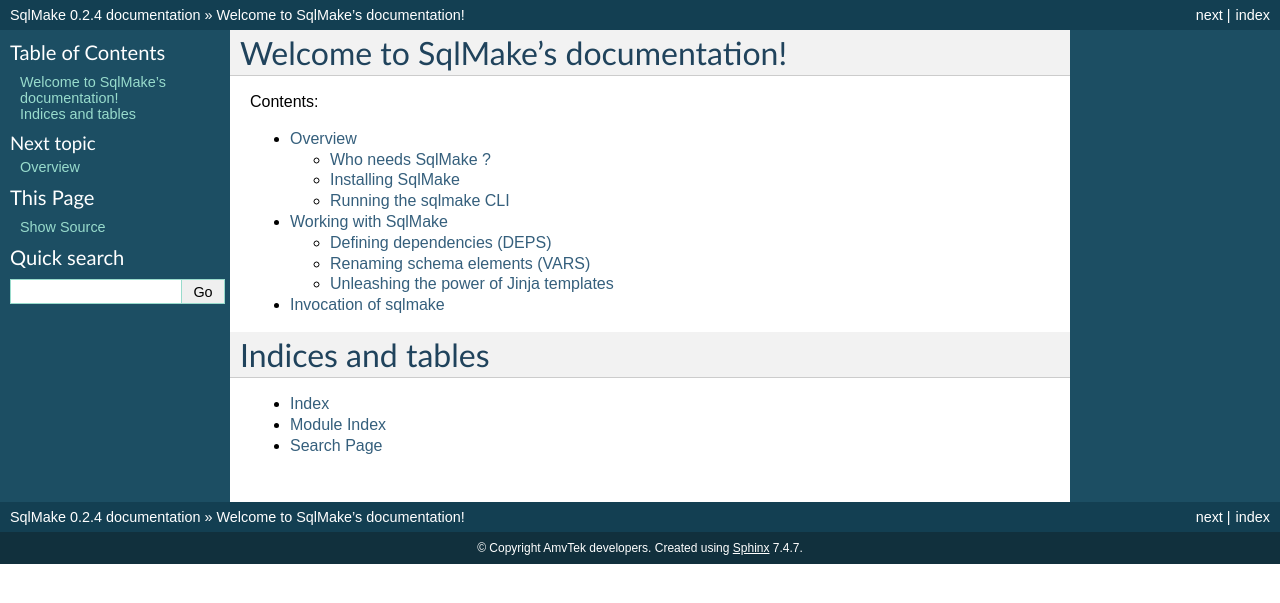
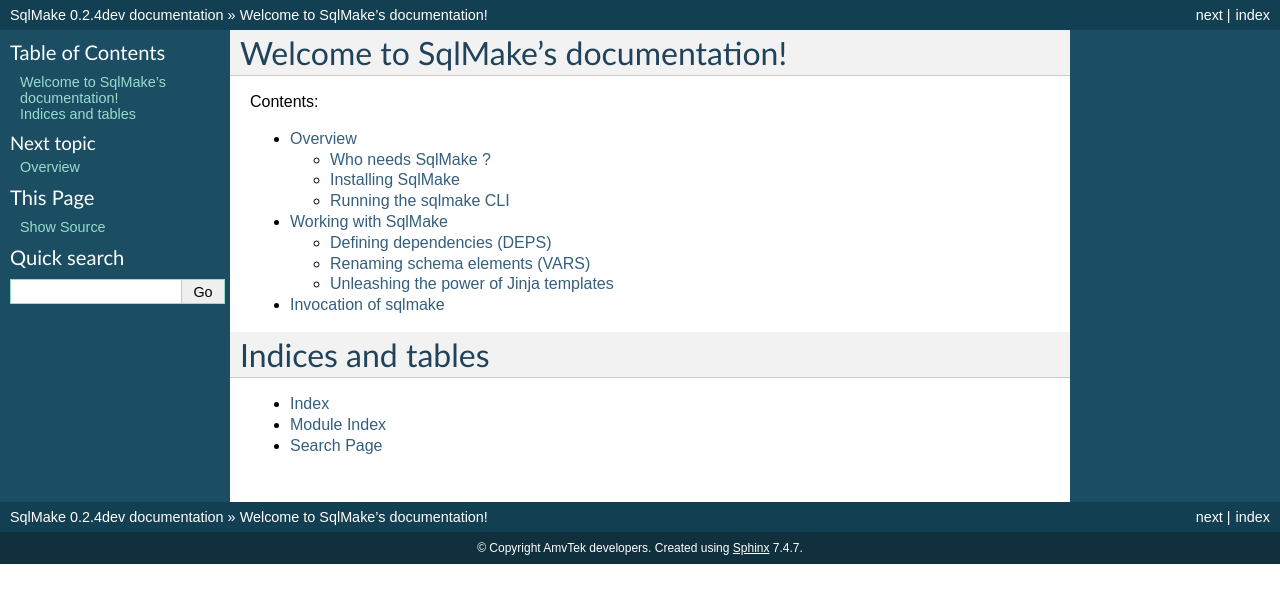
Before and after one commit to amvtek/SqlMake, a Sphinx documentation site: the page built from docs/index.rst, in a window 1280 px wide. Shown: the top 603 px of the page. Built offline with Sphinx 7.4.7, drawn with Linux system fonts in a browser that asks for light colours.

Commit message:
struggling with doc upgrade

```diff
--- a/docs/conf.py
+++ b/docs/conf.py
@@ -22,7 +22,8 @@
 author = 'AmvTek developers'
 
 # The full version, including alpha/beta/rc tags
-release = '0.2.4'
+version = '0.2.4'
+release = '0.2.4dev'
 
 
 # -- General configuration ---------------------------------------------------
```
Also changed, not shown: docs/requirements.txt (added, +23 -0 lines), .readthedocs.yaml (added).
